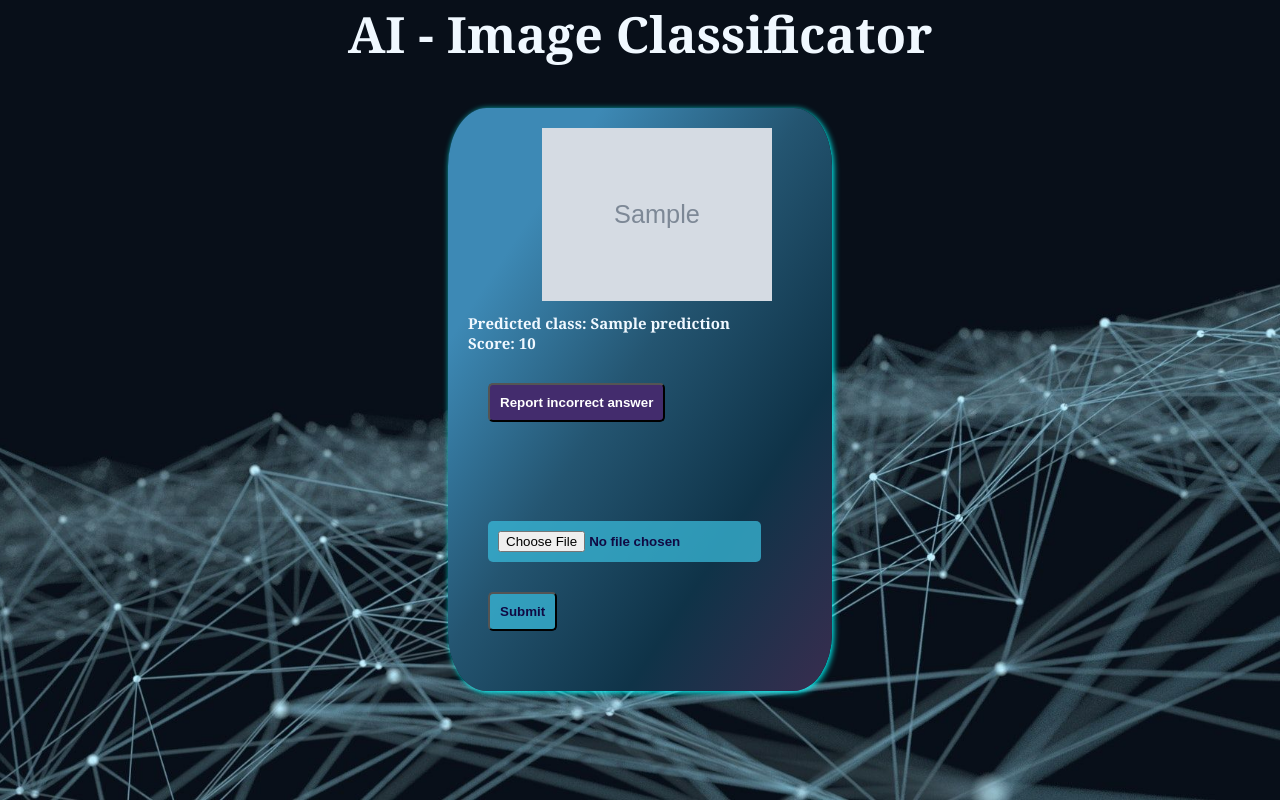
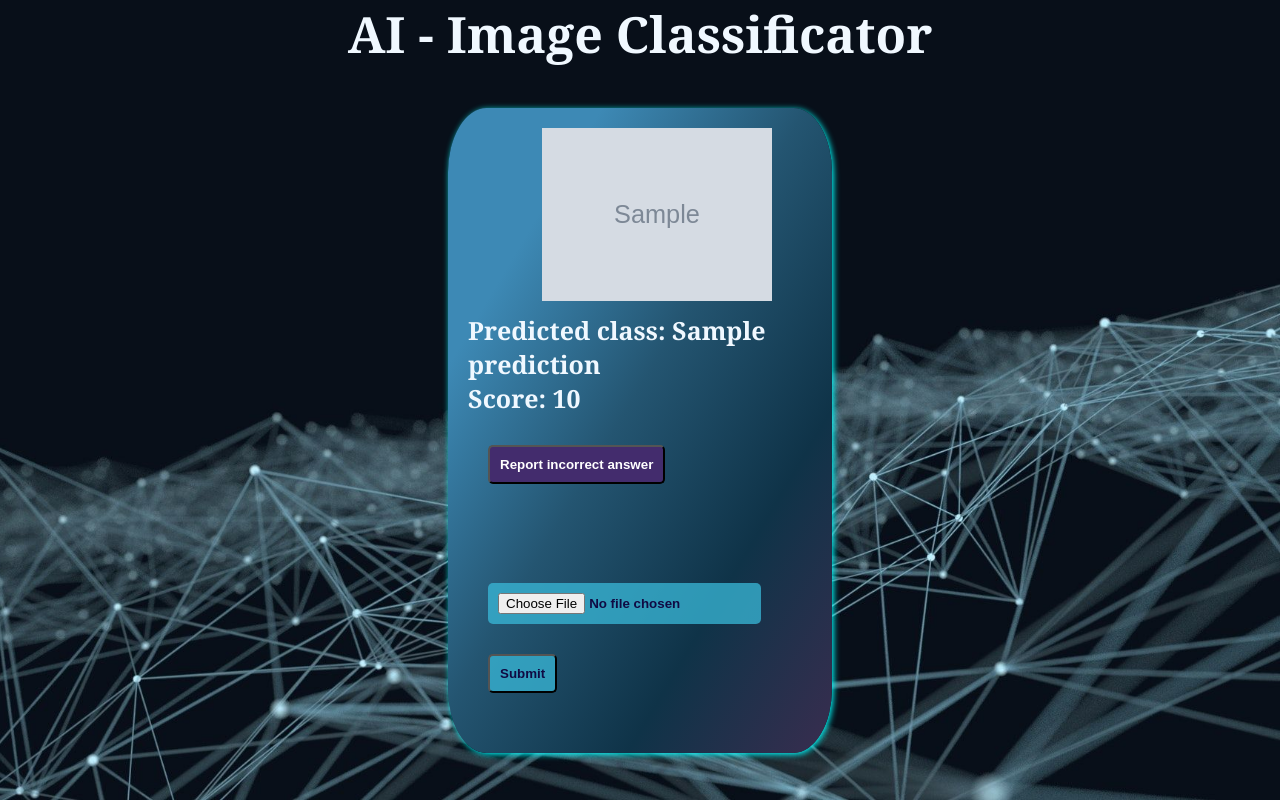
Before and after one commit to silvidelgadillo/sprint-4-project, a Flask app: template api/templates/index.html in a window 1280 px wide. Run offline with Flask 2, Linux system fonts and the light colour scheme; the template is opened without the code that fills it: most values are stand-ins (such as "Sample title", 1, 10 or a date in 2020); grey boxes marked "Sample" are stand-in pictures.

Commit message:
minor fix

```diff
--- a/api/static/styles/style.css
+++ b/api/static/styles/style.css
@@ -88,7 +88,7 @@ img{
 
 label{
     color: aliceblue;
-    font-size: 1.5rem;
+    font-size: 2.5rem;
     font-weight: bold;
     font-family: Cambria, Cochin, Georgia, Times, 'Times New Roman', serif;
     transform: translate(1.5vw, 10vh);
```
